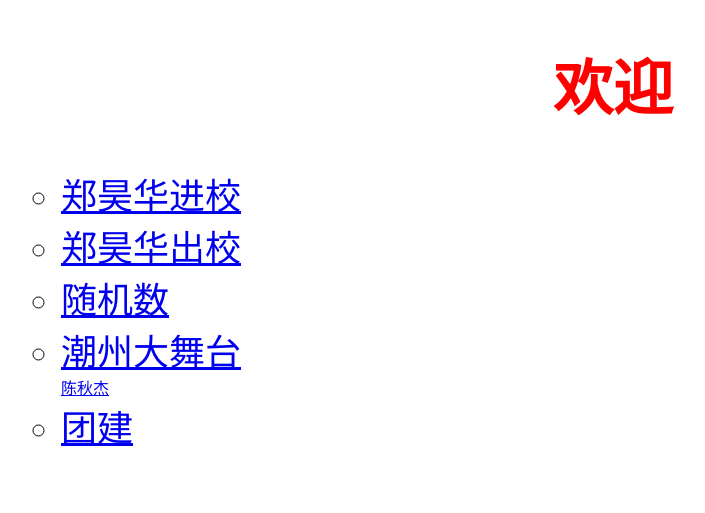
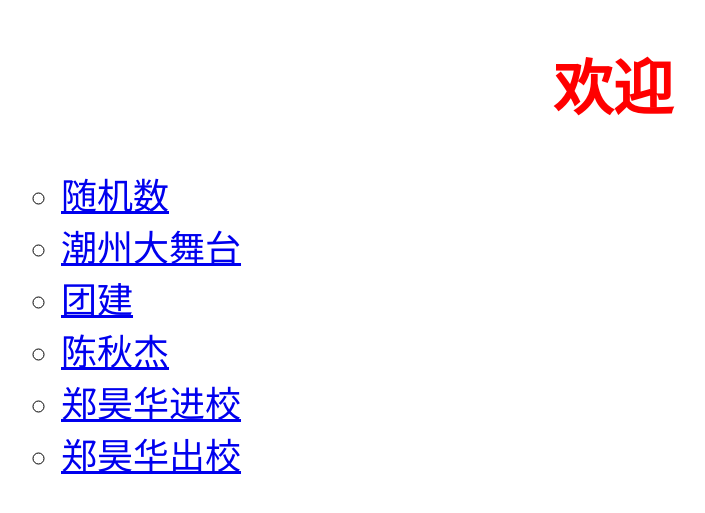
Before and after one commit to 136ytr/ylrtest, a Flask app: page / in a window 1280 px wide. Shown: the top 513 px of the page, without its empty margins (27-732 px from the left). Run offline with Flask 2, Linux system fonts and the light colour scheme.

Commit message:
Update index.html

```diff
--- a/templates/index.html
+++ b/templates/index.html
@@ -21,12 +21,12 @@
 <h1 align="center" class="STYLE1 STYLE2 STYLE3">欢迎</h1>
 <ul>
   <ul class="STYLE2">
+    <li class="STYLE4"><a href="/ran">随机数</a></li>
+    <li class="STYLE4"><a href="/video">潮州大舞台</a></li>
+    <li class="STYLE4"><a href="/tj">团建</a></li>
+    <li class="STYLE4"><a href="/cqj">陈秋杰</a></li>
     <li class="STYLE4"><a href="/zhh_in">郑昊华进校</a></li>
     <li class="STYLE4"><a href="/zhh_out">郑昊华出校</a></li>
-    <li class="STYLE4"><a href="/ran">随机数</a></li>
-    <li class="STYLE4"><a href="/video">潮州大舞台</a></li
-    <li class="STYLE4"><a href="/cqj">陈秋杰</a></li>
-    <li class="STYLE4"><a href="/tj">团建</a></li>
   </ul>
  </ul>
 
```
